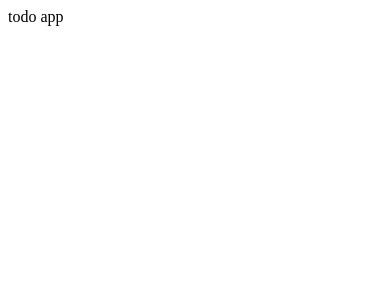
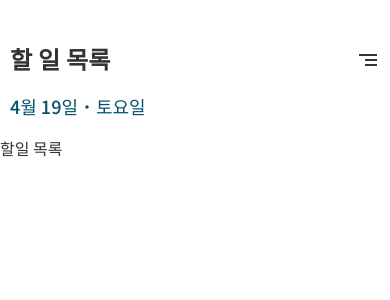
Before and after one commit to jrisun/Clush-todo-app, a React (Vite) app: page / in a window 390 px wide. Shown: the top 300 px of the page. Built offline with nearby package versions, Linux system fonts and the light colour scheme.

Commit message:
feat: 기본 레이아웃 구성(CSS, 라우터, 헤더 추가)
- 전체에 적용될 스타일 CSS 추가
- React Router 설정 추가
- 공통 헤더, 푸터 컴포넌트 생성 및 Layout 적용

```diff
--- a/package.json
+++ b/package.json
@@ -10,8 +10,10 @@
         "preview": "vite preview"
     },
     "dependencies": {
+        "axios": "^1.8.4",
         "react": "^19.0.0",
-        "react-dom": "^19.0.0"
+        "react-dom": "^19.0.0",
+        "react-router-dom": "^7.5.1"
     },
     "devDependencies": {
         "@eslint/js": "^9.22.0",
--- a/src/App.jsx
+++ b/src/App.jsx
@@ -1,8 +1,11 @@
+import { RouterProvider } from 'react-router-dom';
+import './styles/main.css';
 import './App.css';
+import root from './router/root';
 
 function App() {
     return (
-        <>todo app</>
+        <RouterProvider router={root}/>
     )
 }
 
--- /dev/null
+++ b/src/component/Footer.jsx
@@ -0,0 +1,9 @@
+const Footer = () => {
+    return (
+        <footer className="footer">
+            <div className="container"></div>
+        </footer>
+    );
+}
+
+export default Footer;
--- /dev/null
+++ b/src/component/Header.jsx
@@ -0,0 +1,19 @@
+const Header = () => {
+    return (
+        <header className="header">
+            <div className="container">
+                <div className="title">
+                    <h1>할 일 목록</h1>
+                    <div className="util">
+                        <span className="material-symbols-outlined">segment</span>
+                    </div>
+                </div>
+                <div className="date">
+                    4월 19일<i class="bi bi-dot"></i>토요일
+                </div>
+            </div>
+        </header>
+    );
+}
+
+export default Header;
--- /dev/null
+++ b/src/layouts/BasicLayout.jsx
@@ -0,0 +1,14 @@
+import Header from "../component/Header";
+import Footer from "../component/Footer";
+
+const BasicLayout = ({children}) => {
+    return (
+        <div className="wrapper">
+            <Header />
+            <main className="main">{children}</main>
+            <Footer />
+        </div>
+    );
+}
+
+export default BasicLayout;
--- /dev/null
+++ b/src/pages/todo/IndexPage.jsx
@@ -0,0 +1,11 @@
+import BasicLayout from "../../layouts/BasicLayout"
+
+const IndexPage = () => {
+    return (
+        <BasicLayout>
+            할일 목록
+        </BasicLayout>
+    );
+}
+
+export default IndexPage;
--- /dev/null
+++ b/src/router/root.jsx
@@ -0,0 +1,14 @@
+import { lazy, Suspense } from "react";
+import { createBrowserRouter } from "react-router-dom";
+
+const Loading = <div>Loading...</div>;
+const Todo = lazy(() => import("../pages/todo/IndexPage"));
+
+const root = createBrowserRouter([
+    {
+        path: "/",
+        element: <Suspense fallback={Loading}><Todo/></Suspense>,
+    }
+]);
+
+export default root;
--- /dev/null
+++ b/src/styles/_global.css
@@ -0,0 +1,101 @@
+/* 공통 css */
+html,
+body,
+#root {
+    height: 100%
+}
+
+.wrapper {
+    overflow: hidden;
+    position: relative;
+    max-width: 520px;
+    margin: 0 auto;
+    background-color: #fff;
+    min-height: 100%;
+    box-shadow: 0 0 10px #0000000d;
+}
+
+.container {
+    max-width: 1440px;
+    padding: 0 20px;
+    margin: 0 auto;
+}
+@media (max-width:1170px) {
+    .container {
+        padding: 0 15px
+    }
+}
+@media (max-width:768px) {
+    .container {
+        padding: 0 10px
+    }
+}
+
+.hidden {
+    visibility: hidden;
+    overflow: hidden;
+    width: 0;
+    height: 0;
+    font-size: 0;
+    line-height: 0
+}
+
+/* 폼 */
+.input-box {
+    padding: 8px 15px;
+    border: 1px solid #e7e7e8;
+    border-radius: 3px;
+    font-size: 14px;
+}
+.btn-box {
+    border-radius: 3px;
+}
+.btn-box-primary {
+    background-color: var(--color-primary);
+    color: #fff;
+}
+
+.checkbox-custom {
+    appearance: none; /* 기본(네이티브) 모양을 제거 */
+    background-clip: content-box;
+    padding: 0.2em;
+    width: 17px;
+    height: 17px;
+    border: 1px solid #888;
+    border-radius: 50%;
+    cursor: pointer;
+}
+.checkbox-custom:checked {
+    border-color: var(--color-navy);
+    background-color: var(--color-navy);
+}
+
+/* 헤더 */
+.header {
+    padding: 2rem 0 1.5rem;
+}
+.header .title {
+    display: flex;
+    align-items: center;
+    margin-bottom: 0.5rem;
+    padding: 1rem 0;
+}
+.header .title h1 {
+    font-family: 'Roboto', sans-serif;
+    font-weight: 600;
+    font-size: 24px;
+}
+.header .title .util {
+    margin-left: auto;
+    cursor: pointer;
+}
+.header .date {
+    font-weight: 500;
+    font-size: 18px;
+    color: var(--color-navy);
+}
+
+/* 푸터 */
+.footer {
+    padding: 2rem 0;
+}
--- /dev/null
+++ b/src/styles/_reset.css
@@ -0,0 +1,116 @@
+/* 초기화 css */
+
+*,
+*::before,
+*::after {
+    box-sizing: border-box;
+}
+
+body {
+    font-family: var(--font-base);
+    font-weight: 400;
+    font-size: 16px;
+    line-height: 1;
+    color: var(--color-dark);
+}
+
+body,
+h1,
+h2,
+h3,
+h4,
+h5,
+h6,
+p,
+ol,
+ul,
+li,
+table,
+th,
+td,
+form,
+fieldset,
+legend,
+label,
+figure {
+    margin: 0;
+    padding: 0;
+    border: 0
+}
+
+table {
+    border-collapse: collapse
+}
+
+h1,
+h2,
+h3,
+h4,
+h5,
+h6 {
+    font-weight: 300
+}
+
+img {
+    vertical-align: top;
+    border: none
+}
+
+a {
+    text-decoration: none;
+    color: var(--color-dark)
+}
+
+input,
+select,
+button {
+    font-family: var(--font-base);
+    font-weight: 400;
+    font-size: 16px;
+    line-height: 1;
+    color: var(--color-dark);
+    vertical-align: middle
+}
+
+button {
+    padding: 0;
+    border: 0;
+    cursor: pointer
+}
+
+input[type="text"],
+input[type="text"]:focus {
+    border: 1px solid #ddd;
+    box-sizing: border-box
+}
+
+article,
+aside,
+details,
+figcaption,
+figure,
+footer,
+header,
+hgroup,
+menu,
+nav,
+section {
+    display: block
+}
+
+ul[role='list'],
+ol[role='list'] {
+    list-style: none;
+}
+
+/* 폰트 크기의 팽창을 방지합니다. */
+html {
+    -moz-text-size-adjust: none;
+    -webkit-text-size-adjust: none;
+    text-size-adjust: none;
+}
+
+/* 고정된 모든 항목에는 여분의 스크롤 여백이 있어야 합니다. */
+:target {
+    scroll-margin-block: 5ex;
+}
--- /dev/null
+++ b/src/styles/_variables.css
@@ -0,0 +1,12 @@
+/* 변수 정의 */
+
+:root {
+    --color-primary: #FF9A24;       /* 노랑 (메인) */
+    --color-dark: #333;
+    --font-base: 'Noto Sans KR', sans-serif;
+    /* --spacing: 1rem; */
+    --color-primary-light: #FFCF60; /* 강조 노랑 (밝음) */
+    --color-primary-bg: #FFF2D4;    /* 배경용 연노랑 */
+    --color-navy: #00526B;          /* 메인 포인트 남색 */
+    --color-gray-light: #e7e7e8;    /* 라이트 그레이 */
+}
--- /dev/null
+++ b/src/styles/main.css
@@ -0,0 +1,9 @@
+@import url('https://fonts.googleapis.com/css2?family=Noto+Sans+KR:wght@100..900&display=swap');
+@import url('https://fonts.googleapis.com/css2?family=Roboto:ital,wght@0,100..900;1,100..900&display=swap');
+
+@import url('https://fonts.googleapis.com/css2?family=Material+Symbols+Outlined:opsz,wght,FILL,GRAD@20..48,100..700,0..1,-50..200');
+@import url("https://cdn.jsdelivr.net/npm/bootstrap-icons@1.11.3/font/bootstrap-icons.min.css");
+
+@import './_variables.css';
+@import './_reset.css';
+@import './_global.css';
```
Also changed, not shown: 1 other file (tests, documents, lock files or other folders).
